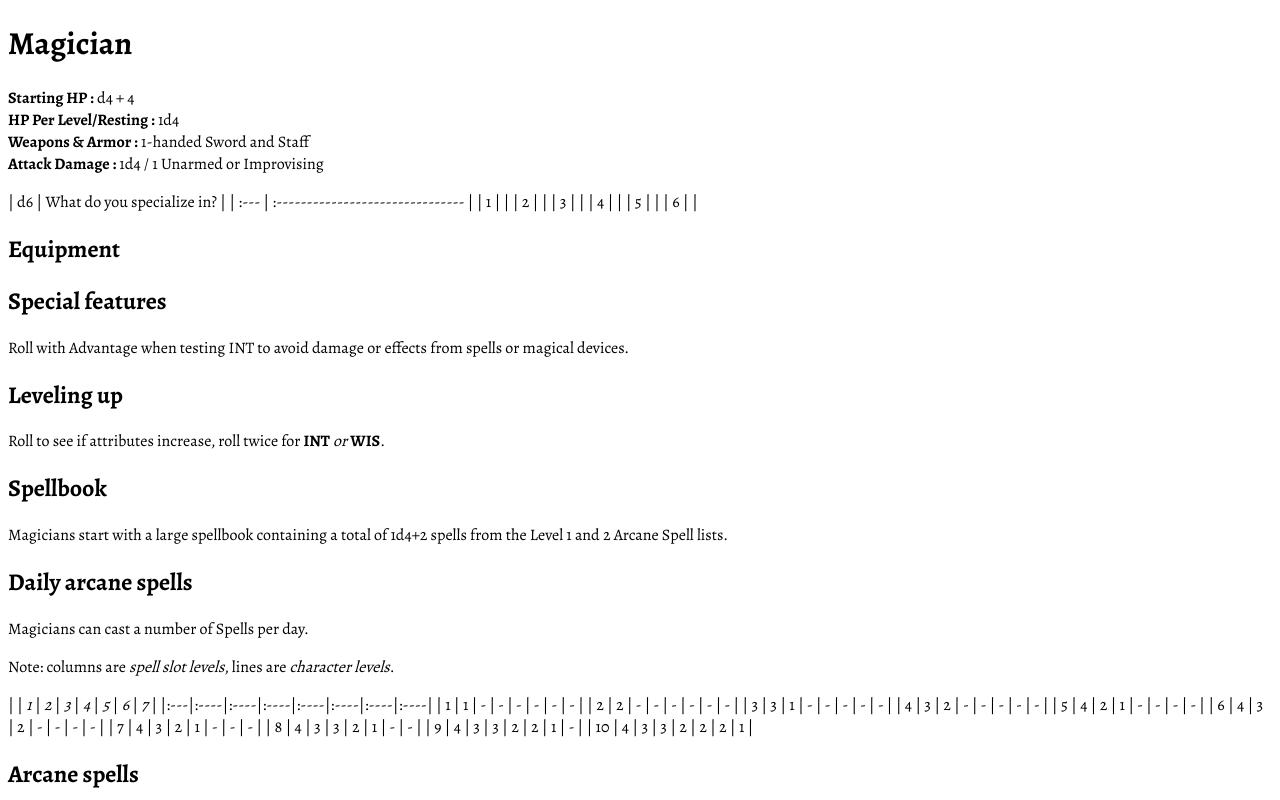
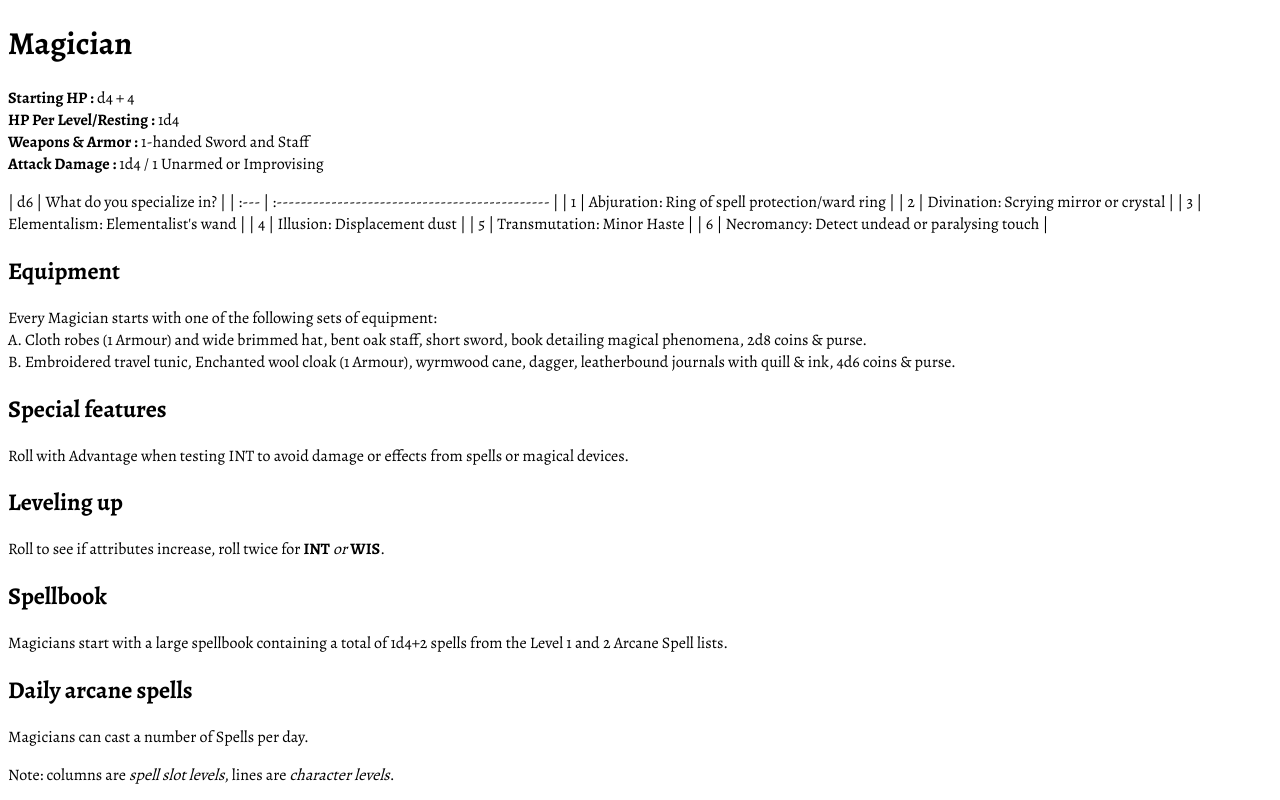
Before and after one commit to matt-gefen/radiant-hack, a Next.js app: page /classes/magician in a window 1280 px wide. Shown: the top 800 px of the page. Built offline with nearby package versions, Linux system fonts and the light colour scheme.

Commit message:
magician starter kit outline

```diff
--- a/pages/classes/magician.mdx
+++ b/pages/classes/magician.mdx
@@ -5,16 +5,19 @@
 **Weapons & Armor :** 1-handed Sword and Staff\
 **Attack Damage :** 1d4 / 1 Unarmed or Improvising
 
-| d6   | What do you specialize in? |
-| :--- | :------------------------------- |
-| 1    |                                  |
-| 2    |                                  |
-| 3    |                                  |
-| 4    |                                  |
-| 5    |                                  |
-| 6    |                                  |
+| d6   | What do you specialize in?                     |
+| :--- | :--------------------------------------------- |
+| 1    | Abjuration: Ring of spell protection/ward ring |
+| 2    | Divination: Scrying mirror or crystal          |
+| 3    | Elementalism: Elementalist's wand              |
+| 4    | Illusion: Displacement dust                    |
+| 5    | Transmutation: Minor Haste                     |
+| 6    | Necromancy: Detect undead or paralysing touch  |
 
 ## Equipment
+Every Magician starts with one of the following sets of equipment:\
+A. Cloth robes (1 Armour) and wide brimmed hat, bent oak staff, short sword, book detailing magical phenomena, 2d8 coins & purse.\
+B. Embroidered travel tunic, Enchanted wool cloak (1 Armour), wyrmwood cane, dagger, leatherbound journals with quill & ink, 4d6 coins & purse.
 
 ## Special features
 
```
